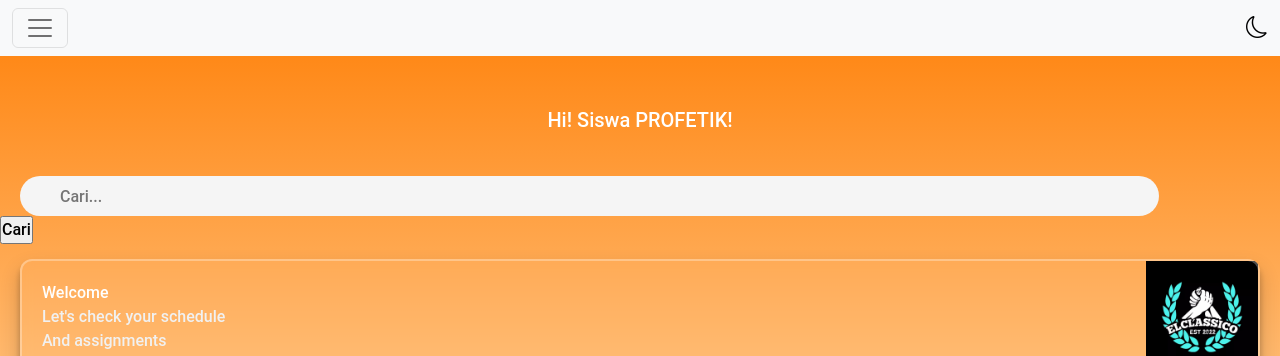
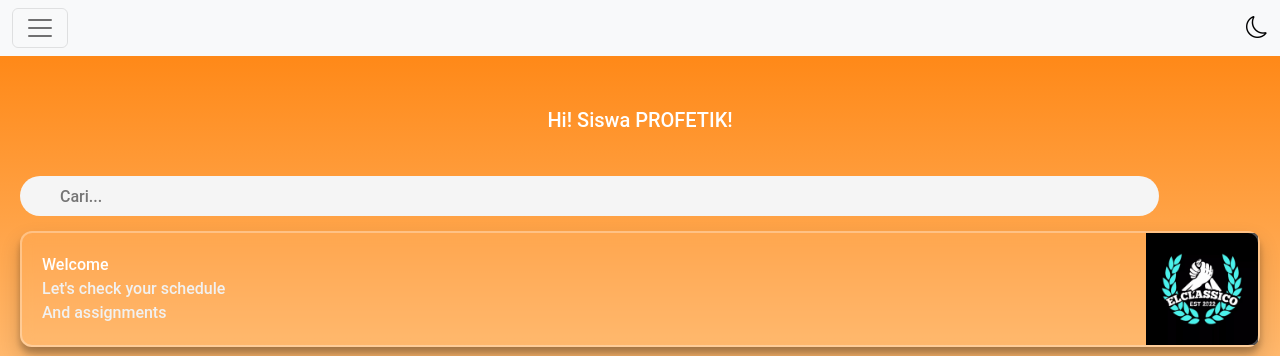
Before and after one commit to darkdragon630/kelas.profetik, a plain HTML site: page index.html in a window 1280 px wide. Shown: the top 356 px of the page. Drawn offline with nearby package versions, Linux system fonts and the light colour scheme; some packages are replaced by stand-ins of ours; a script that the page names is missing; a web font is replaced by a local one.

Commit message:
Update index.html
Signed-off-by: darkdragon630 <71604929+darkdragon630@users.noreply.github.com>

```diff
--- a/index.html
+++ b/index.html
@@ -56,7 +56,6 @@
   <div id="good" ></div>
   <form id="form1" name="form1" method="post" onsubmit="updateAction()">
     <div class="pencarian"><input type="text" name="pencarian" placeholder="Cari..."></div>
-    <input type="submit" value="Cari">
    </form>
 
   <div class="Welcome" id="Welc">Welcome
```
